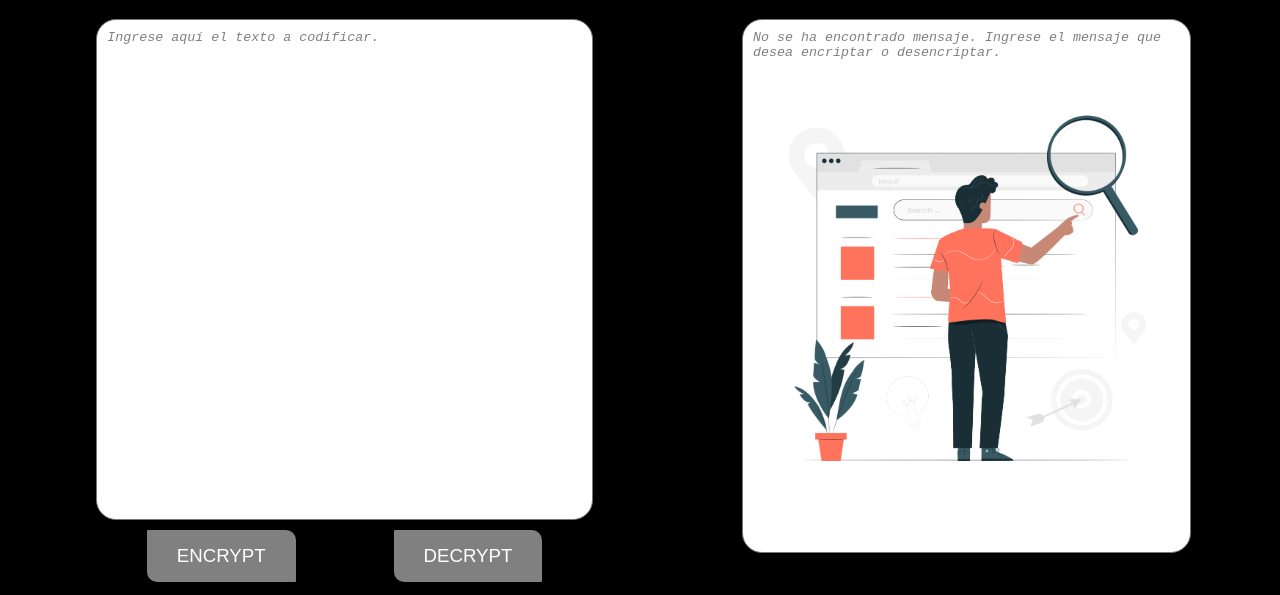
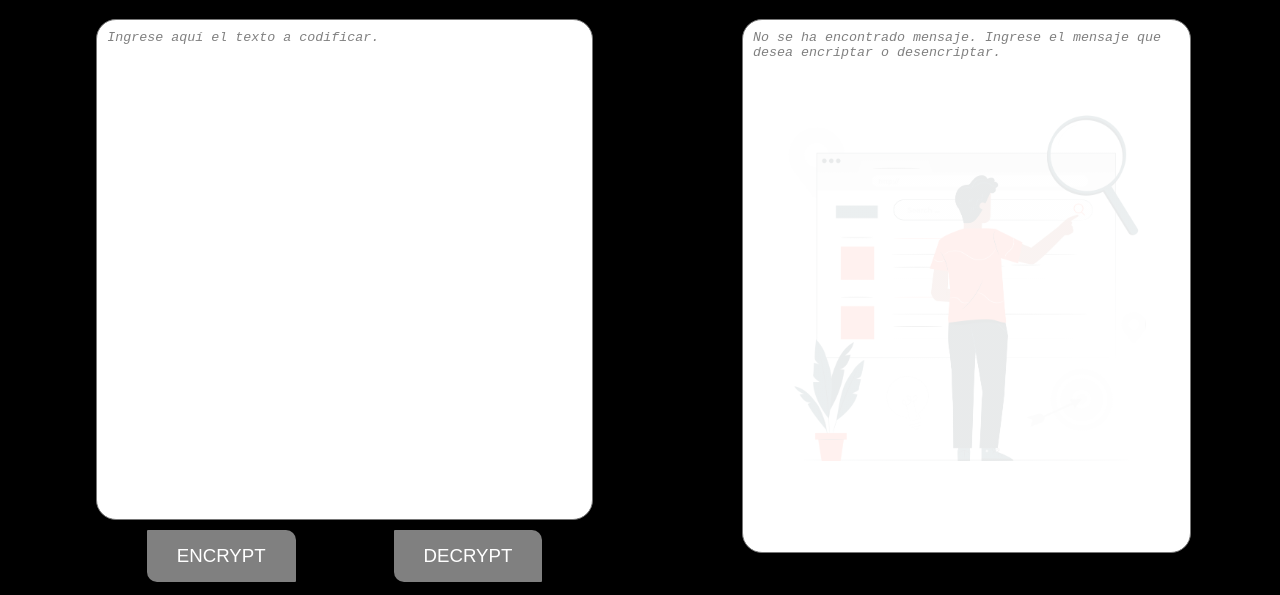
Before and after one commit to Doyit0/Challenge-Encriptador, a plain HTML site: page index.html in a window 1280 px wide. Shown: the part 88-683 px from the top of the page. Drawn offline with Linux system fonts and the light colour scheme.

Commit message:
Todo listo?

```diff
--- a/style.css
+++ b/style.css
@@ -67,7 +67,7 @@ textarea::placeholder{
 }
 
 #textResult{
-  background-image: url(images/searching.png);
+  background-image: linear-gradient(rgba(255, 255, 255, 0.90), rgba(255, 255, 255, 0.9)), url("images/searching.png");
   background-size: 80%;
   background-repeat: no-repeat;
   background-position: center;
```
